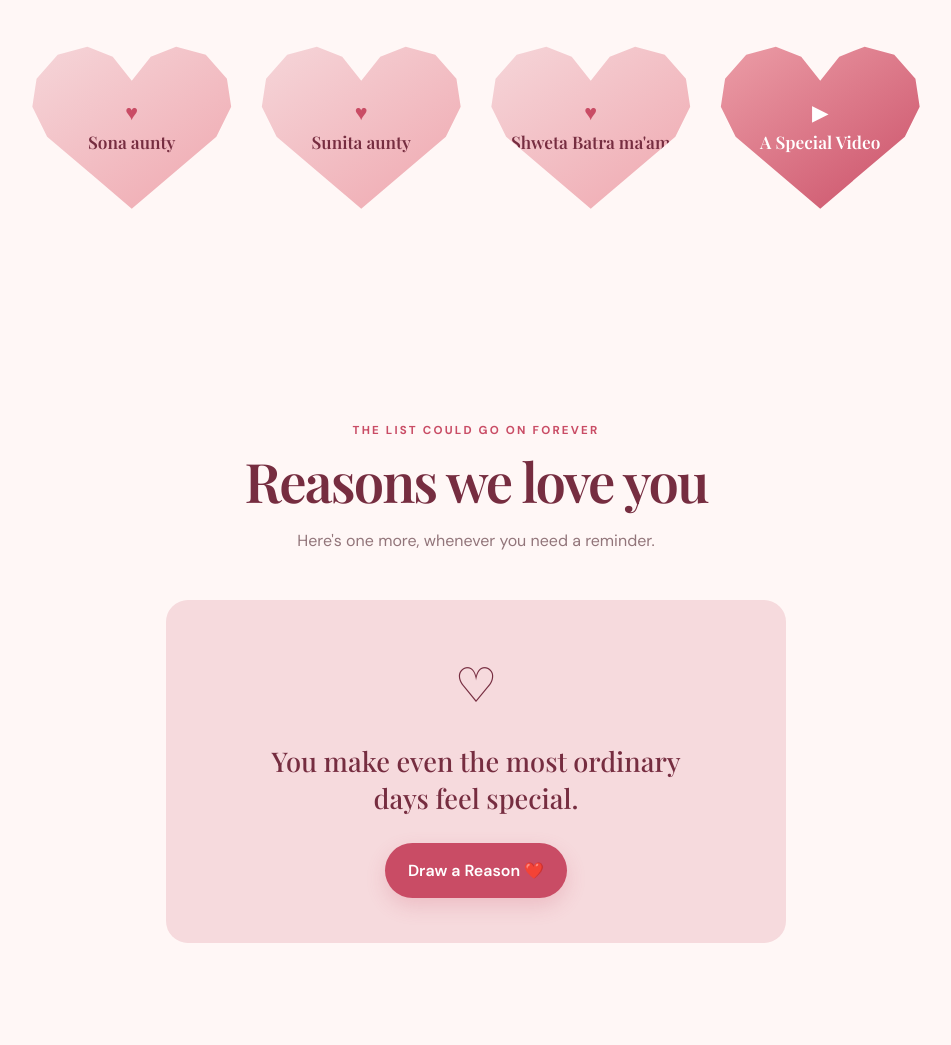
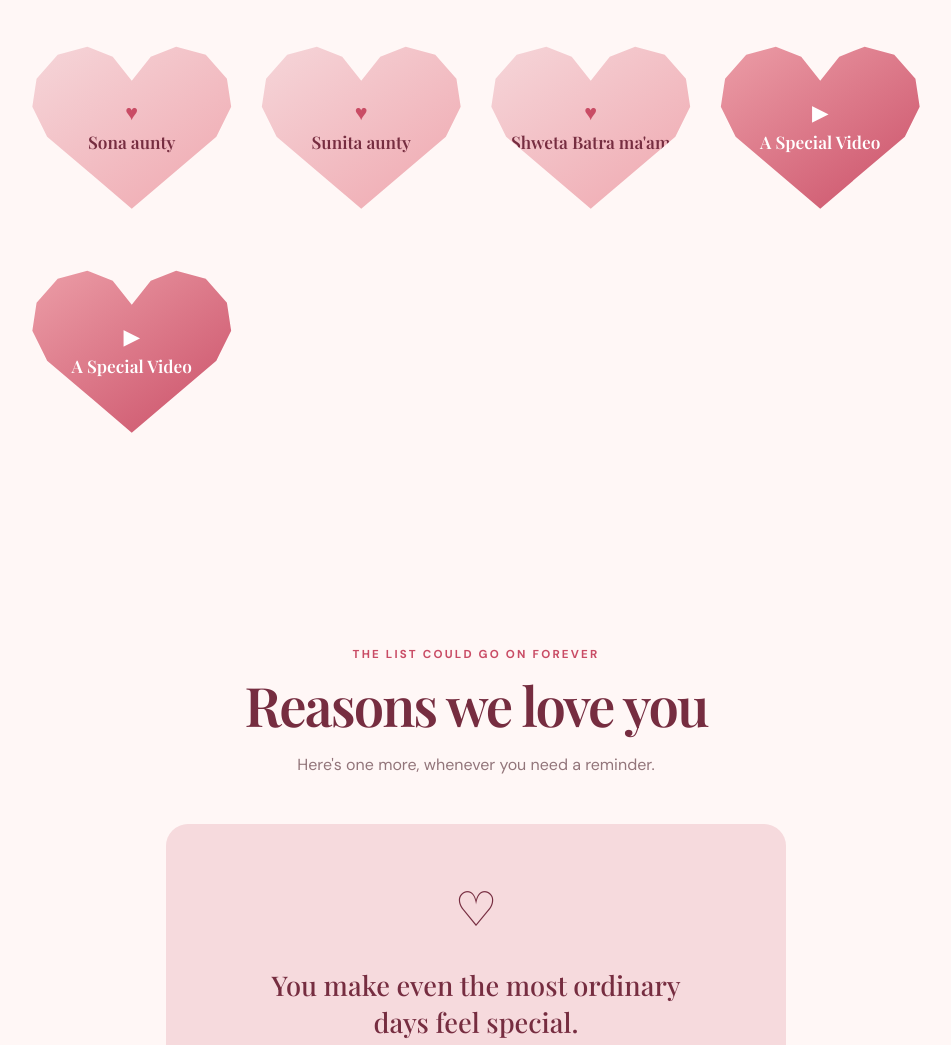
Before and after one commit to Duodoodle/mom, a plain HTML site: page index.html in a window 1280 px wide. Shown: the part 2186-3231 px from the top of the page, without its empty margins (164-1115 px from the left). Drawn offline with nearby package versions, Linux system fonts and the light colour scheme.

Commit message:
Update index.html

```diff
--- a/index.html
+++ b/index.html
@@ -172,11 +172,15 @@
         { name: "Ashu maasi", text: "Happy birthday darling ❤️ <br> You are not just my best friend, you are my soul connection. From working together to holidaying together, from knowing each other’s strengths and weaknesses to understanding unspoken thoughts, we share a bond beyond words. Life gave me a friend, but my heart found family in you. Forever grateful for us..❤️" },
         { name: "Sona aunty", text: "Happy Birthday, bestie! 🥳❤️ Wishing you endless happiness, lots of love, success, and countless beautiful memories. May all your dreams come true and may your smile never fade. <br> Keep shining and enjoy your special day to the fullest! Lots of love! 🎂💖" },
         { name: "Sunita aunty", text: "Dearest babe, cheers to another blessed year of happiness love chit chats naughtiness awaragardi staycations “ mast waali masti”💞🫶💕keep being the lovely soul u have been always darling❤️❤️happy happiest jhappiwala bday sweety🥂" },
-        { name: "Shweta Batra ma'am", text: "Write your personal note here." }
+        { name: "Shweta Batra ma'am", text: "Happy Birthday to my favourite person! ❤️💕<br> I honestly don’t know how to put into words what you mean to me. Some people become such an important part of your life that you just cannot imagine things without them, and you are that person for me.😘🥰<br> I miss those days when we worked together, when we could share everything, laugh over the smallest things and just be around each other. Even though we are still in the same place, I miss having you around me every day.🥹🤗<br>There are so many little things that remind me of you. Sometimes I just wish I could walk up to you, share something silly, discuss something or simply sit and talk. You have made such a special place in my life, and nobody can ever take that place.😍🫶🏻<br>I am genuinely so proud of you and everything you achieve. I wish you good health, endless happiness, success in everything you do and countless reasons to smile. May this year bring you beautiful surprises, new opportunities and everything you have been wishing for. May you always be surrounded by people who love you and make you feel as special as you are.💕<br>Just stay the way you are. And please remember, no matter where we work or how busy life gets, I am always there for you. 😂❤️<br>Love you loads. Have the most amazing birthday. You deserve all the happiness in the world! 💖" }
       ],
       video: {
         name: "A Special Video",
         url: "https://duodoodle.github.io/mom/vid.mp4" // Add a direct video URL, e.g. "https://your-site.com/video.mp4"
+      },
+      video2: {
+        name: "A Special Video",
+        url: "" // Add the second video's direct URL here
       },
       reasons: [
         "You give us the freedom to do what we want, and how we want.",
@@ -311,6 +315,14 @@
     videoButton.addEventListener("click", () => openVideo(PERSONAL.video));
     heartsGrid.append(videoButton);
 
+    const videoButton2 = document.createElement("button");
+    videoButton2.className = "heart-button video-heart reveal";
+    videoButton2.type = "button";
+    videoButton2.setAttribute("aria-label", `Open ${PERSONAL.video2.name}`);
+    videoButton2.innerHTML = `<span class="heart-symbol">▶</span><strong>${PERSONAL.video2.name}</strong>`;
+    videoButton2.addEventListener("click", () => openVideo(PERSONAL.video2));
+    heartsGrid.append(videoButton2);
+
     let lastReason = -1;
     $("#draw-reason").addEventListener("click", () => {
       const display = $("#reason-text");
```
